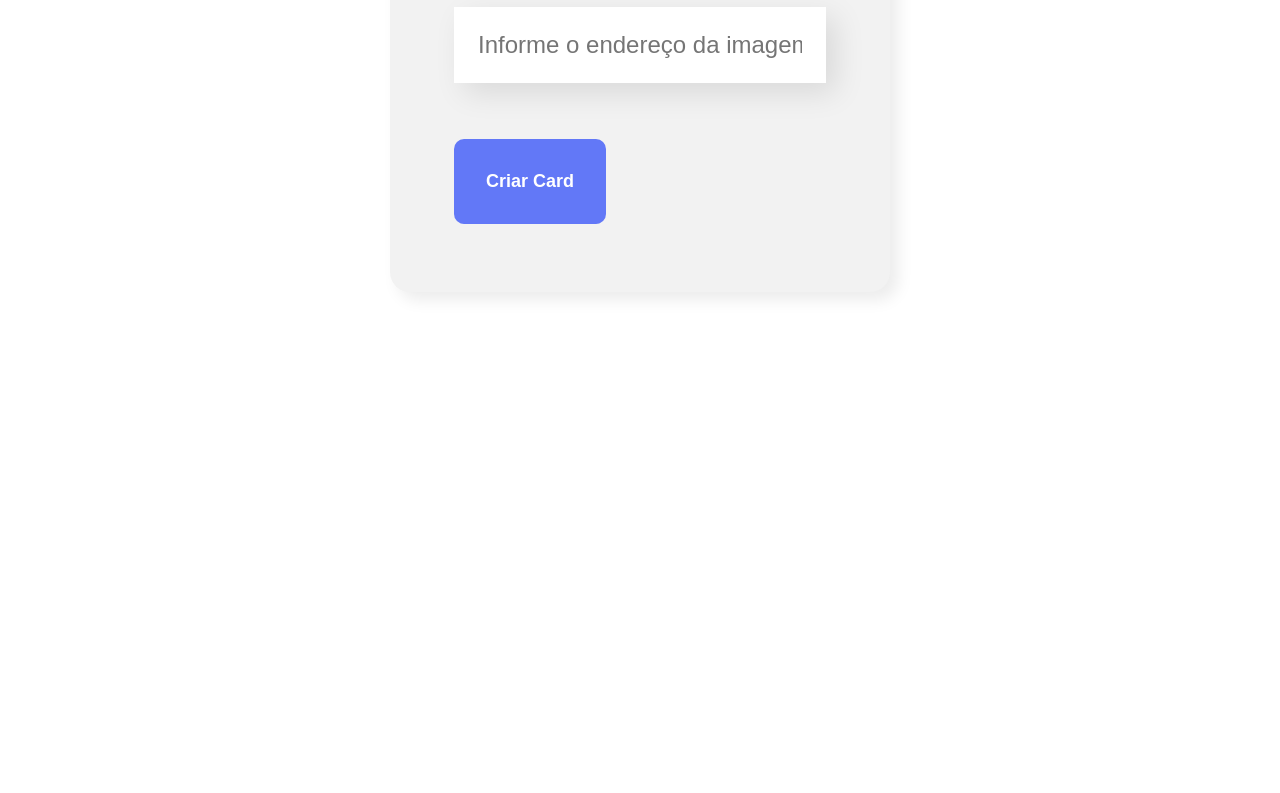
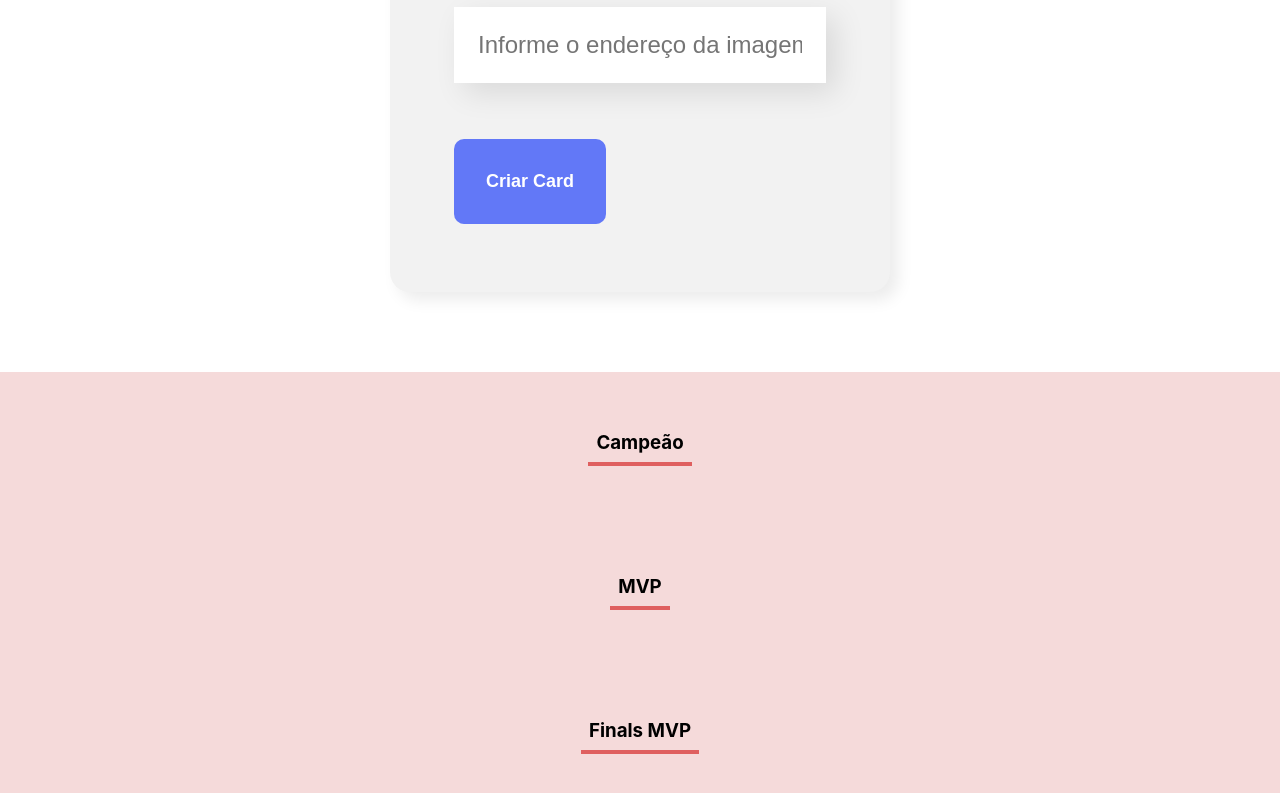
Before and after one commit to pablopcy/bolao-nba-react, a React (Create React App) app: page / in a window 1280 px wide. Shown: the part 794-1587 px from the top of the page. Before the commit the page ends 1166 px from the top, so only its background shows below. Built offline with nearby package versions, Linux system fonts and the light colour scheme.

Commit message:
Adiciona o componente Categoria

```diff
--- a/src/App.js
+++ b/src/App.js
@@ -1,6 +1,7 @@
 import { useState } from 'react';
 import Banner from './componentes/Banner';
 import Formulario from './componentes/Formulario';
+import Categoria from './componentes/Categoria';
 
 function App() {
 
@@ -15,6 +16,9 @@
     <div className="App">
       <Banner />
       <Formulario aoPalpiteCadastrado={palpite => aoNovoPalpiteAdicionado(palpite)}/>
+      <Categoria nome="Campeão"/>
+      <Categoria nome="MVP"/>
+      <Categoria nome="Finals MVP"/>
     </div>
   );
 }
--- /dev/null
+++ b/src/componentes/Categoria/Categoria.css
@@ -0,0 +1,12 @@
+.categoria {
+    text-align: center;
+    padding: 32px;
+    background-color: #f5dada;
+}
+
+.categoria h3 {
+    font-size: 32;
+    border-bottom: 4px solid #df5f5f;
+    display: inline-block;
+    padding: 8px;
+}
--- /dev/null
+++ b/src/componentes/Categoria/index.js
@@ -0,0 +1,11 @@
+import './Categoria.css';
+
+const Categoria = (props) => {
+    return (
+        <section className='categoria'>
+            <h3>{props.nome}</h3>
+        </section>
+    )
+}
+
+export default Categoria;
```
